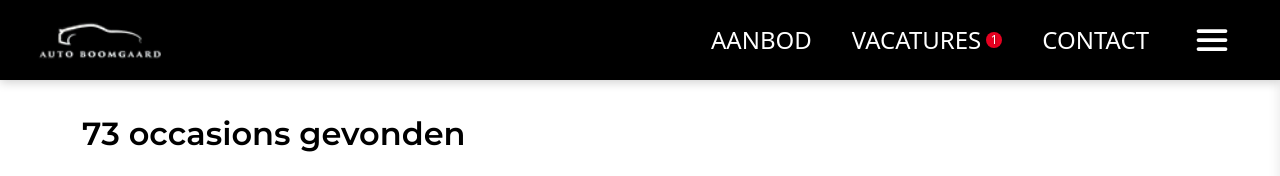
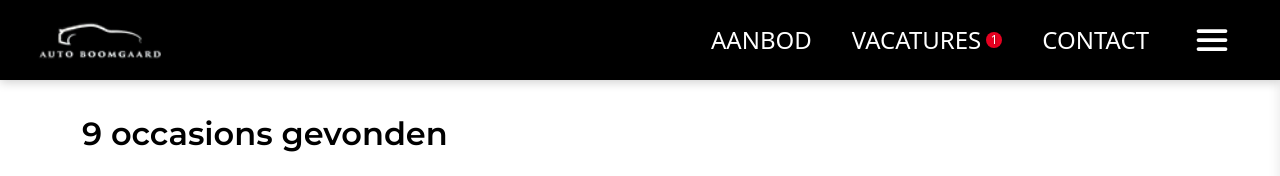
Before and after one commit to OmarNassar1127/auto-boomgaard, a React (Create React App) app: page /aanbod/ in a window 1280 px wide. Shown: the top 176 px of the page. Built offline with nearby package versions, Linux system fonts and the light colour scheme; a small style sheet from the web is missing.

Commit message:
some pushes

```diff
--- a/src/components/Search/SearchResults.js
+++ b/src/components/Search/SearchResults.js
@@ -269,7 +269,7 @@ function SearchResults() {
       <div className="search-results-header">
         <div className="container">
           <div className="results-summary">
-            <h1 className="results-count">73 occasions gevonden</h1>
+            <h1 className="results-count">9 occasions gevonden</h1>
             {activeFilters.brands.length > 0 ||
             activeFilters.status.length > 0 ||
             searchQuery ? (
```
